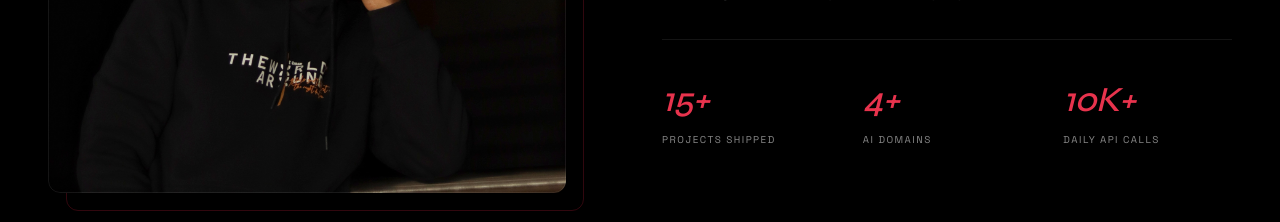
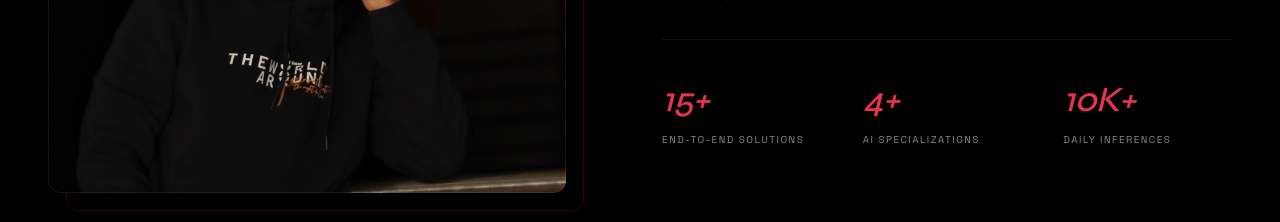
Before and after one commit to KritishX/portfolio-website, a React (Vite) app: page / in a window 1280 px wide. Shown: the part 3040-3262 px from the top of the page. Built offline with nearby package versions, Linux system fonts and the light colour scheme; a web font is replaced by a local one.

Commit message:
copy: upgraded about section stats for technical impact

```diff
--- a/src/components/About.tsx
+++ b/src/components/About.tsx
@@ -110,9 +110,9 @@ export default function About() {
 
             {/* Stats with animated counters */}
             <div className="about-stats">
-              <AnimatedStat value={15} suffix="+" label="Projects Shipped" />
-              <AnimatedStat value={4} suffix="+" label="AI Domains" />
-              <AnimatedStat value={10} suffix="K+" label="Daily API Calls" />
+              <AnimatedStat value={15} suffix="+" label="End-to-End Solutions" />
+              <AnimatedStat value={4} suffix="+" label="AI Specializations" />
+              <AnimatedStat value={10} suffix="K+" label="Daily Inferences" />
             </div>
           </motion.div>
         </motion.div>
```
